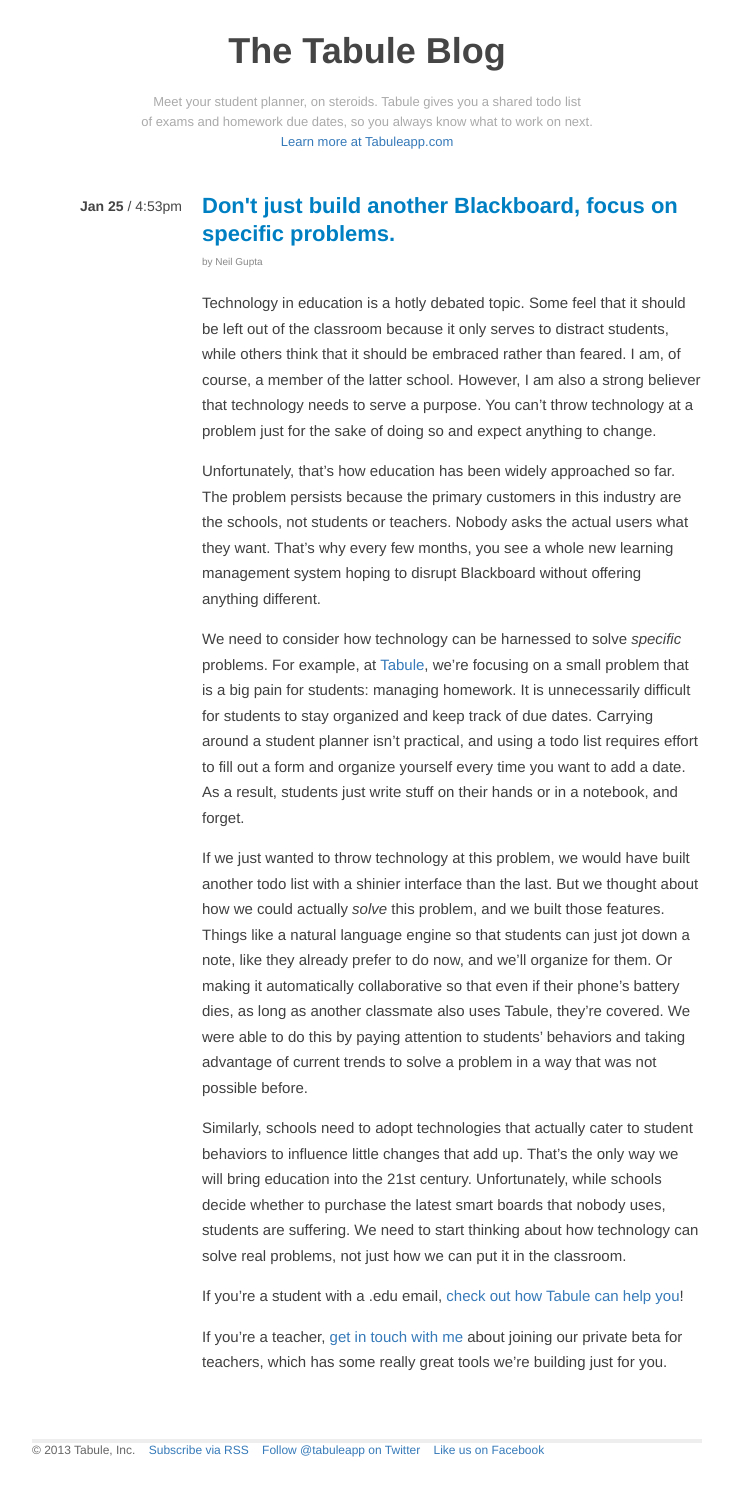
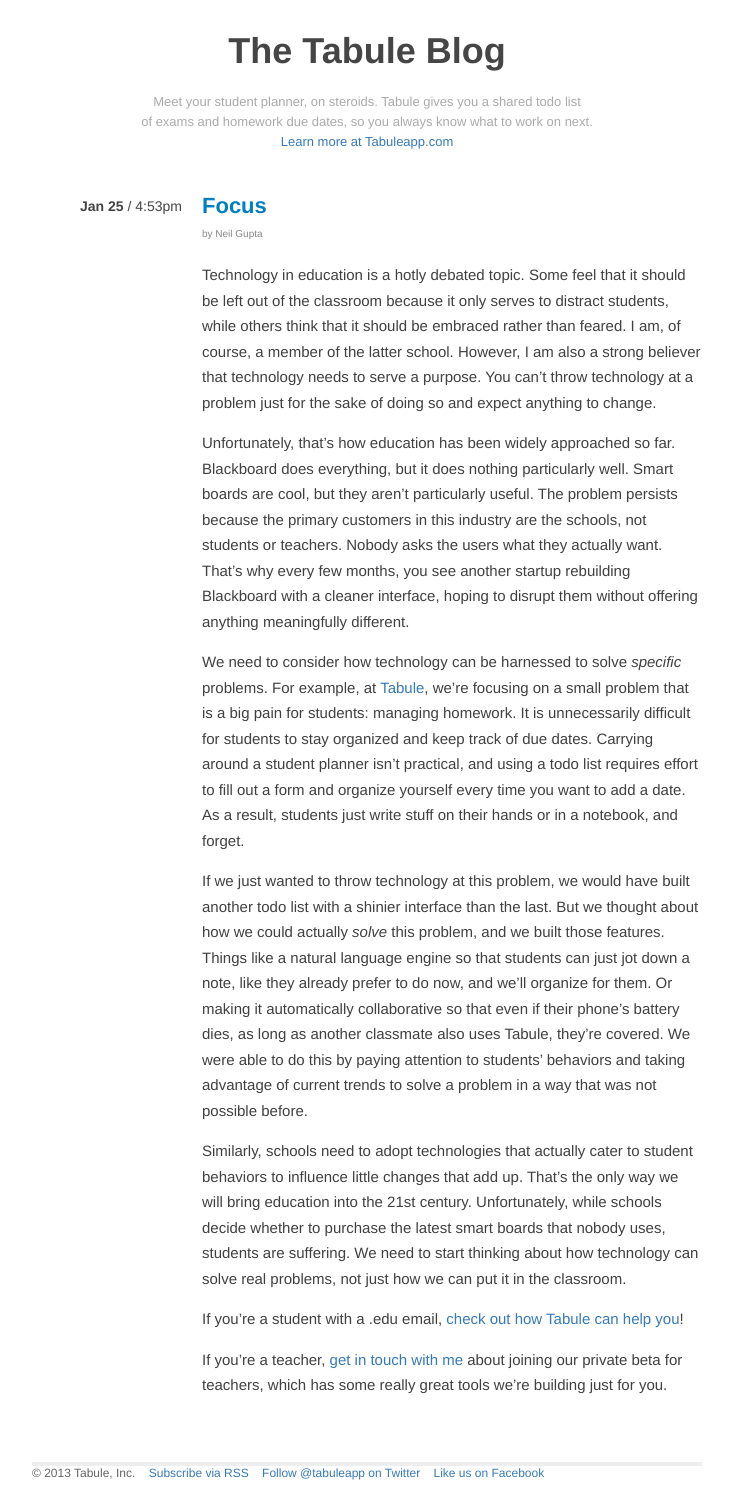
Before and after one commit to Tabule/TabuleBlog, a Jekyll site: the page built from _posts/2013-01-25-why-edtech-needs-focus.md, in a window 1280 px wide. Shown: the whole page, without its empty margins (273-1006 px from the left). Built offline with Jekyll 4.4.1, drawn with Linux system fonts in a browser that asks for light colours; comment, search, counter and statistics services are not loaded; before the commit the page ends 1487 px from its top, so only the background shows below that.

Commit message:
title change

```diff
--- a/_posts/2013-01-25-why-edtech-needs-focus.md
+++ b/_posts/2013-01-25-why-edtech-needs-focus.md
@@ -1,6 +1,6 @@
 ---
 layout: post
-title: Don't just build another Blackboard, focus on specific problems.
+title: Focus
 comments: true
 author: Neil Gupta
 time: 4:53pm
@@ -8,7 +8,7 @@
 
 Technology in education is a hotly debated topic. Some feel that it should be left out of the classroom because it only serves to distract students, while others think that it should be embraced rather than feared. I am, of course, a member of the latter school. However, I am also a strong believer that technology needs to serve a purpose. You can't throw technology at a problem just for the sake of doing so and expect anything to change.
 
-Unfortunately, that's how education has been widely approached so far. The problem persists because the primary customers in this industry are the schools, not students or teachers. Nobody asks the actual users what they want. That's why every few months, you see a whole new learning management system hoping to disrupt Blackboard without offering anything different.
+Unfortunately, that's how education has been widely approached so far. Blackboard does everything, but it does nothing particularly well. Smart boards are cool, but they aren't particularly useful. The problem persists because the primary customers in this industry are the schools, not students or teachers. Nobody asks the users what they actually want. That's why every few months, you see another startup rebuilding Blackboard with a cleaner interface, hoping to disrupt them without offering anything meaningfully different.
 
 We need to consider how technology can be harnessed to solve *specific* problems. For example, at [Tabule](https://tabuleapp.com), we're focusing on a small problem that is a big pain for students: managing homework. It is unnecessarily difficult for students to stay organized and keep track of due dates. Carrying around a student planner isn't practical, and using a todo list requires effort to fill out a form and organize yourself every time you want to add a date. As a result, students just write stuff on their hands or in a notebook, and forget.
 
```
